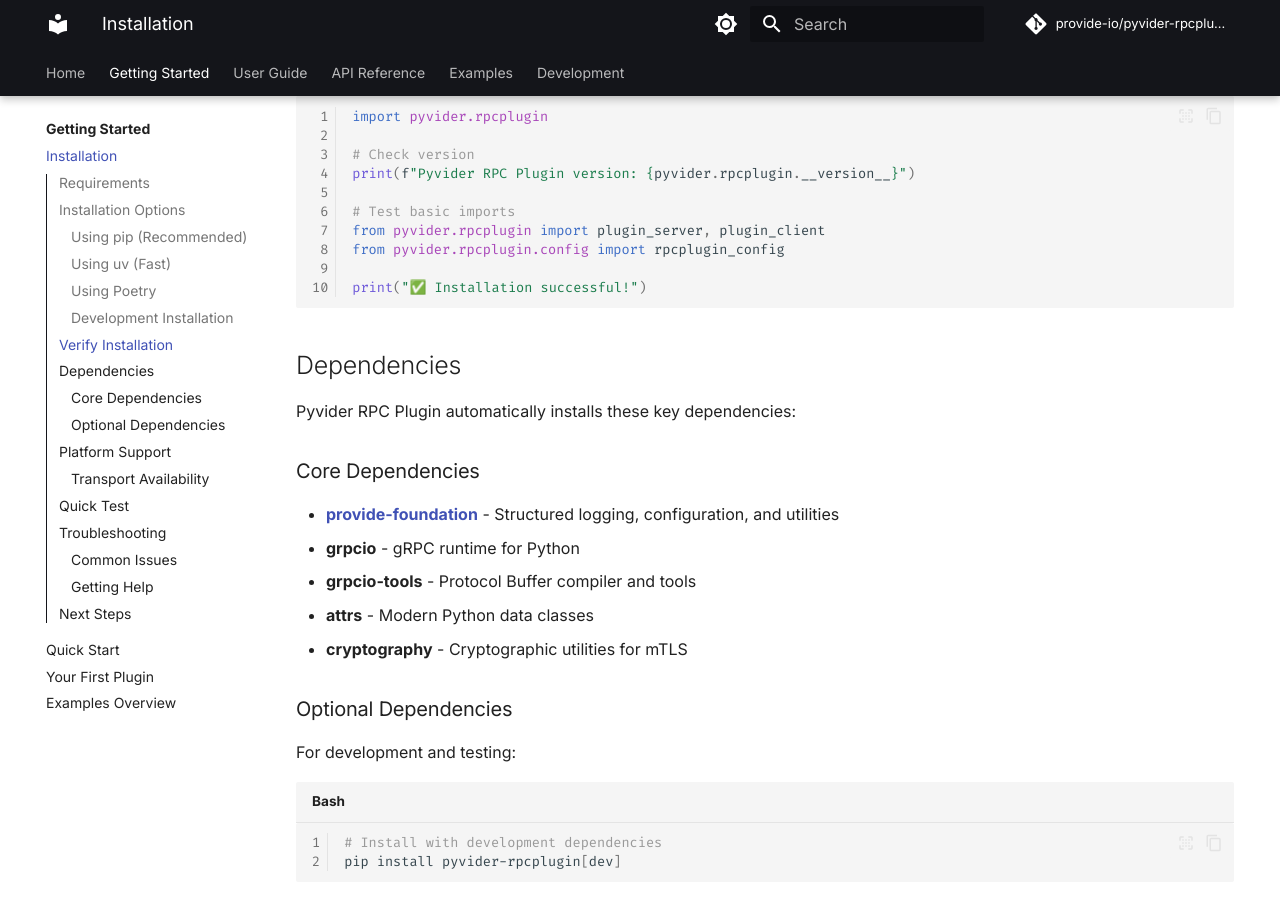
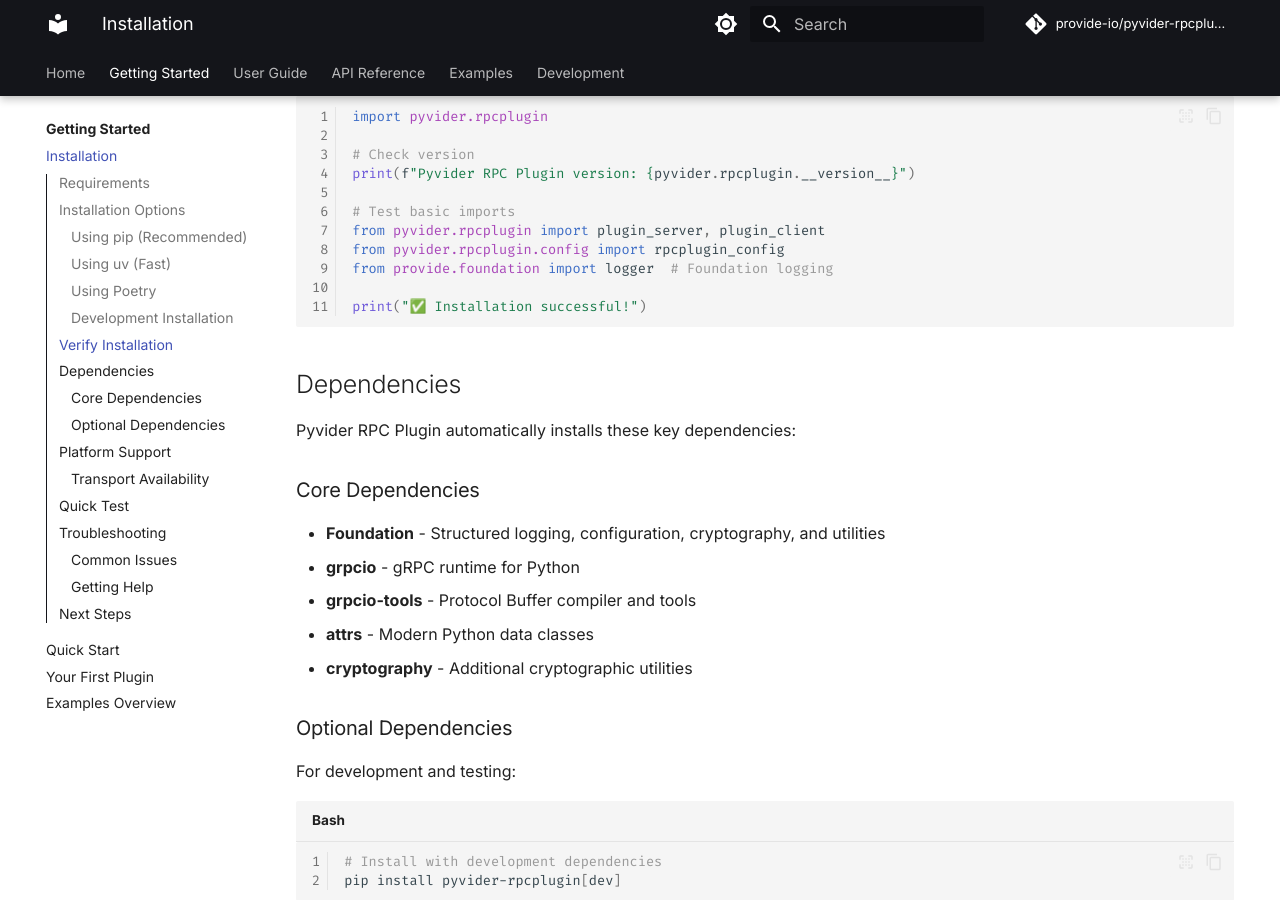
Before and after one commit to provide-io/pyvider-rpcplugin, an MkDocs documentation site: the page built from docs/getting-started/installation.md, in a window 1280 px wide and 900 px high, scrolled down 1443 px. Built offline with MkDocs 1.6.1 and Material for MkDocs 9.7.7, drawn with Linux system fonts in a browser that asks for light colours; comment, search, counter and statistics services are not loaded; the version menu is left out.

Commit message:
🔼⚙️ [skip ci] auto-commit

````diff
--- a/docs/getting-started/installation.md
+++ b/docs/getting-started/installation.md
@@ -57,6 +57,7 @@
 # Test basic imports
 from pyvider.rpcplugin import plugin_server, plugin_client
 from pyvider.rpcplugin.config import rpcplugin_config
+from provide.foundation import logger  # Foundation logging
 
 print("✅ Installation successful!")
 ```
@@ -66,11 +67,11 @@
 Pyvider RPC Plugin automatically installs these key dependencies:
 
 ### Core Dependencies
-- **[provide-foundation](https://foundation.provide.io)** - Structured logging, configuration, and utilities
+- **Foundation** - Structured logging, configuration, cryptography, and utilities
 - **grpcio** - gRPC runtime for Python
 - **grpcio-tools** - Protocol Buffer compiler and tools
 - **attrs** - Modern Python data classes
-- **cryptography** - Cryptographic utilities for mTLS
+- **cryptography** - Additional cryptographic utilities
 
 ### Optional Dependencies
 
@@ -115,7 +116,7 @@
 import asyncio
 from pyvider.rpcplugin import plugin_server, plugin_client
 from pyvider.rpcplugin.protocol.base import RPCPluginProtocol
-from provide.foundation import logger
+from provide.foundation import logger  # Foundation logging
 
 class TestProtocol(RPCPluginProtocol):
     async def get_grpc_descriptors(self):
````
